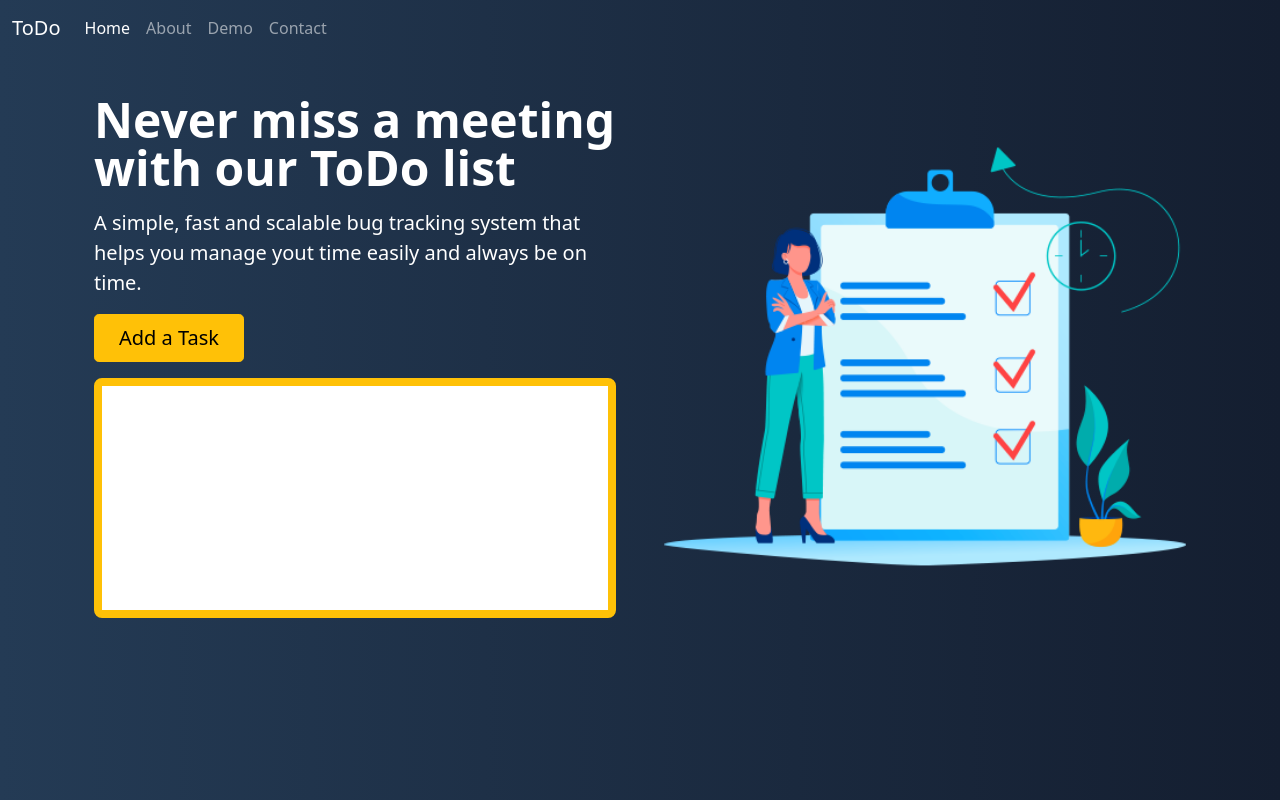
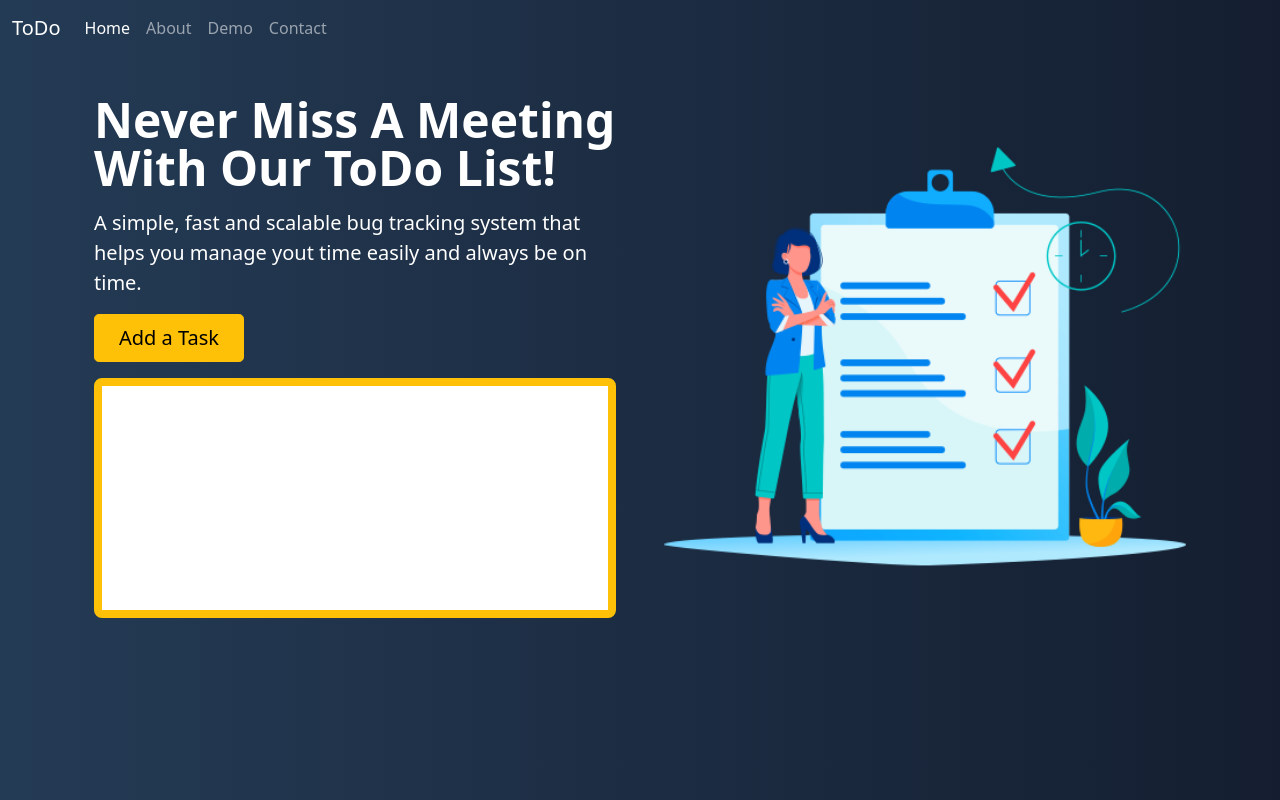
Before and after one commit to cherondev-training/FirstProject, a plain HTML site: page index.html in a window 1280 px wide. Drawn offline with nearby package versions, Linux system fonts and the light colour scheme.

```diff
--- a/index.html
+++ b/index.html
@@ -2,7 +2,7 @@
 <html lang="en">
 
 <head>
-    <title>First Project</title>
+    <title>First Project v2</title>
     <!-- Required meta tags -->
     <meta charset="utf-8">
     <meta name="viewport" content="width=device-width, initial-scale=1, shrink-to-fit=no">
@@ -51,7 +51,7 @@
                         loading="lazy">
                 </div>
                 <div class="col-lg-6">
-                    <h1 class="display-5 fw-bold lh-1 mb-3">Never miss a meeting with our ToDo list</h1>
+                    <h1 class="display-5 fw-bold lh-1 mb-3">Never Miss A Meeting With Our ToDo List!</h1>
                     <p class="lead">A simple, fast and scalable bug tracking system that helps you manage yout time easily and always be on time.
                     </p>
                     <div class="d-grid gap-2 d-md-flex justify-content-md-start">
```
